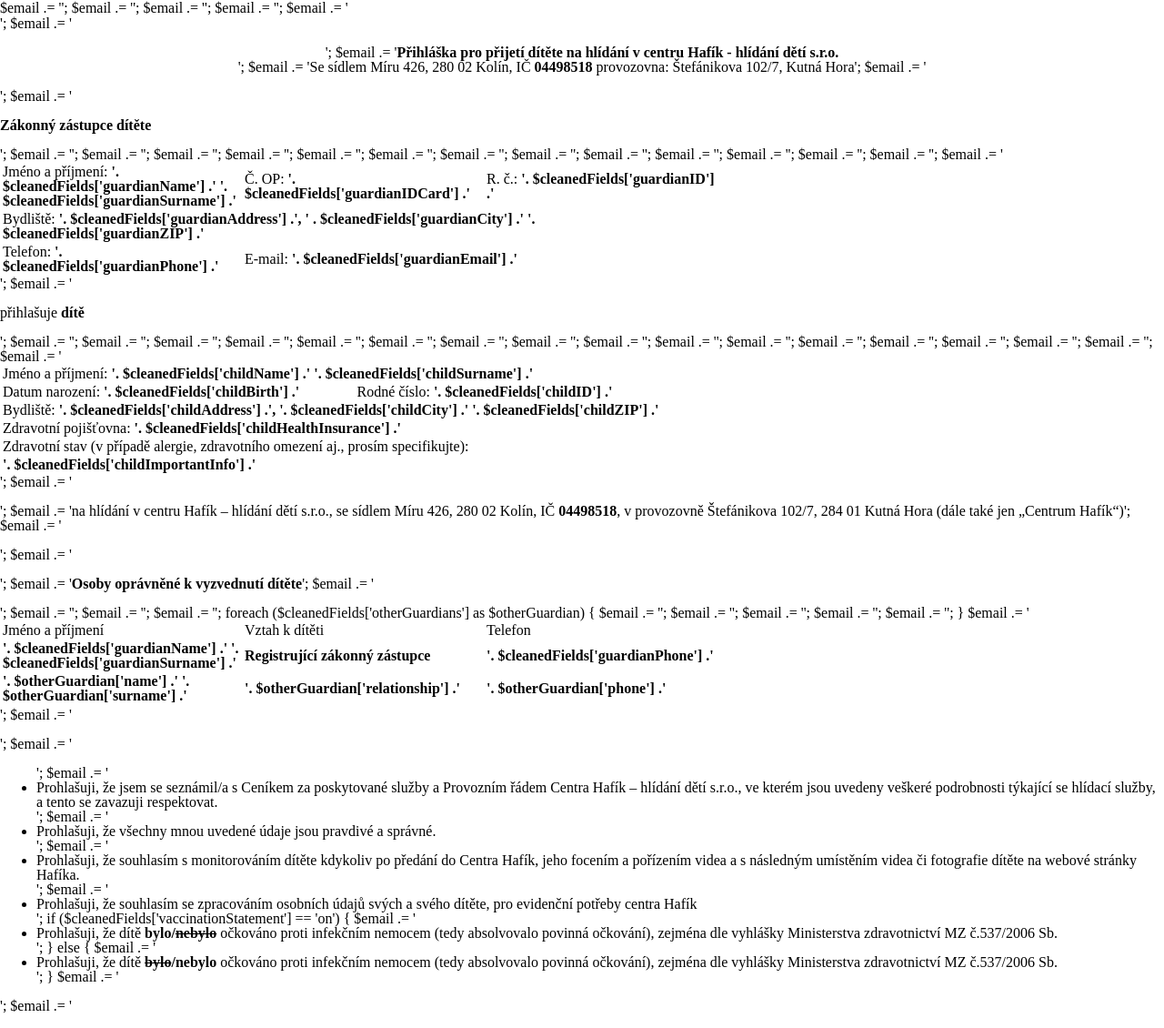
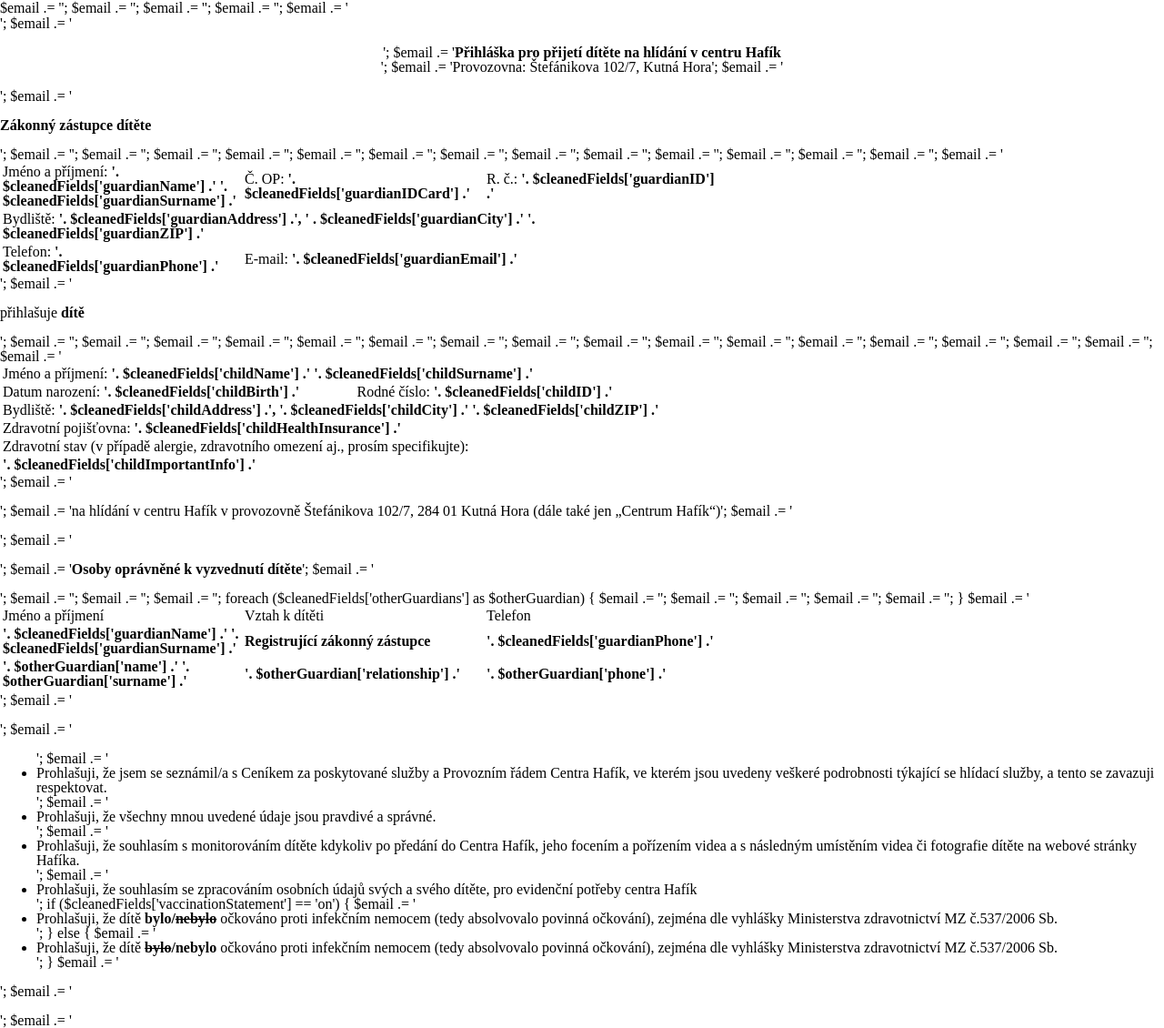
Before and after one commit to Kenji179/hafik, a PHP site: page /preschool-email.html in a window 1280 px wide. Shown: the top 1130 px of the page at 91% size. Run offline with PHP 8.4, Linux system fonts and the light colour scheme.

Commit message:
update from sro to zs

```diff
--- a/application-email.html
+++ b/application-email.html
@@ -17,9 +17,6 @@
   <table align="center" border="0" cellpadding="0" cellspacing="0" width="800">
     <tr>
       <td align="center"><strong>Přihláška pro přijetí dítěte do školky v centru Hafík – dětské centrum, z.s.</strong></td>
-    </tr>
-    <tr>
-      <td align="center">Se sídlem a provozovnou: Štefánikova 102/7, Kutná Hora. IČ 05340063</td>
     </tr>
   </table>
   <br>
@@ -318,7 +315,7 @@
     <tr>
       <td>
       <ul>
-        <li>Prohlašuji, že jsem se seznámil/a s Ceníkem za poskytované služby a Provozním řádem Centra Hafík – hlídání dětí s.r.o., ve kterém jsou uvedeny veškeré podrobnosti týkající se hlídací služby, a tento se zavazuji respektovat.</li>
+        <li>Prohlašuji, že jsem se seznámil/a s Ceníkem za poskytované služby a Provozním řádem Centra Hafík, ve kterém jsou uvedeny veškeré podrobnosti týkající se hlídací služby, a tento se zavazuji respektovat.</li>
         <li>Prohlašuji, že všechny mnou uvedené údaje jsou pravdivé a správné.</li>
         <li>Prohlašuji, že souhlasím s monitorováním dítěte kdykoliv po předání do Centra Hafík, jeho focením a pořízením videa a s následným umístěním videa či fotografie dítěte na webové stránky Hafíka.</li>
         <li>Prohlašuji, že souhlasím se zpracováním osobních údajů svých a svého dítěte, pro evidenční potřeby centra Hafík</li>
--- a/index.php
+++ b/index.php
@@ -61,12 +61,6 @@ include('inc_header.php');
                     <h2>Aktuality</h2>
                     <div class="clearfix"></div>
                 </div>
-                <a href="#" class="news">
-                    <img class="img-responsive" src="docs/news/clanek5s.jpg" alt="news">
-                    <span>Publikováno: 1.11.2016</span>
-                    <h4> Vánoční prázdniny: 23.12.2016 máme již zavřeno, opět se na Vás budeme těšit od pondělí 2.1.2017</h4>
-                    <div class="clearfix"></div>
-                </a>
                 <a href="clanek4.php" class="news">
                     <img class="img-responsive" src="docs/news/clanek4s.jpg" alt="news">
                     <span>Publikováno: 11.10.2016</span>
--- a/kudy-k-nam.php
+++ b/kudy-k-nam.php
@@ -37,7 +37,6 @@ include('inc_header.php');
                     <p>Telefonní číslo <strong>604 787 347</strong></p>
                     <p>E-mail <strong>info@skolkahafik.cz</strong></p>
                     <p>Webové stránky <strong>skolkahafik.cz</strong></p>
-                    <p>Obchodní firma <strong>Hafík – hlídání dětí s.r.o. (IČ: 04498518)</strong>
                     <strong>Hafík - dětské centrum, z.s.<br>(IČ: 05340063)</strong></p>
                 </address>
                 <iframe src="//api.mapy.cz/frame?params=%7B%22x%22%3A15.27141402932302%2C%22y%22%3A49.9530164617787%2C%22base%22%3A%221%22%2C%22layers%22%3A%5B%5D%2C%22zoom%22%3A17%2C%22url%22%3A%22https%3A%2F%2Fmapy.cz%2Fs%2FCQCp%22%2C%22mark%22%3A%7B%22x%22%3A%2215.27141402932302%22%2C%22y%22%3A%2249.9530164617787%22%2C%22title%22%3A%22%C5%A0tef%C3%A1nikova%20102%2F7%2C%20Kutn%C3%A1%20Hora%22%7D%2C%22overview%22%3Afalse%7D&amp;width=100&amp;height=350" height="350" frameborder="0" style="border:0; width: calc(100% - 305px);" allowfullscreen></iframe>
--- a/preschool-email.html
+++ b/preschool-email.html
@@ -49,8 +49,8 @@ $email .= '<table cellpadding="0" cellspacing="0" border="0" id="backgroundTable
     $email .=	'<tr>';
         $email .=		'<td>';
             $email .=			'<p style="text-align:center">';
-                $email .=				'<strong>Přihláška pro přijetí dítěte na hlídání v centru Hafík - hlídání dětí s.r.o.</strong><br>';
-                $email .=			'Se sídlem Míru 426, 280 02 Kolín, IČ <strong>04498518</strong> provozovna: Štefánikova 102/7, Kutná Hora';
+                $email .=				'<strong>Přihláška pro přijetí dítěte na hlídání v centru Hafík</strong><br>';
+                $email .=			'Provozovna: Štefánikova 102/7, Kutná Hora';
                 $email .=			'</p>';
             $email .= '<p><strong>Zákonný zástupce dítěte</strong></p>';
             $email .=			'<table style="width:800px;table-layout:fixed">';
@@ -86,7 +86,7 @@ $email .= '<table cellpadding="0" cellspacing="0" border="0" id="backgroundTable
                 $email .=				'<tr><td colspan="2"><strong>'. $cleanedFields['childImportantInfo'] .'</strong></td></tr>';
                 $email .=				'</table>';
             $email .=			'<p>';
-                $email .=				'na hlídání v centru Hafík – hlídání dětí s.r.o., se sídlem  Míru 426, 280 02 Kolín, IČ <strong>04498518</strong>, v provozovně Štefánikova 102/7, 284 01 Kutná Hora (dále také jen „Centrum Hafík“)';
+                $email .=				'na hlídání v centru Hafík v provozovně Štefánikova 102/7, 284 01 Kutná Hora (dále také jen „Centrum Hafík“)';
                 $email .=			'</p>';
             $email .=			'<p>';
                 $email .=				'<strong>Osoby oprávněné k vyzvednutí dítěte</strong>';
@@ -112,7 +112,7 @@ $email .= '<table cellpadding="0" cellspacing="0" border="0" id="backgroundTable
                     $email .=			'</table>';
             $email .=			'<p>';
                 $email .=				'<ul>';
-                $email .=				'<li>Prohlašuji, že jsem se seznámil/a s Ceníkem za poskytované služby a Provozním řádem Centra Hafík – hlídání dětí s.r.o., ve kterém jsou uvedeny veškeré podrobnosti týkající se hlídací služby, a tento se zavazuji respektovat.</li>';
+                $email .=				'<li>Prohlašuji, že jsem se seznámil/a s Ceníkem za poskytované služby a Provozním řádem Centra Hafík, ve kterém jsou uvedeny veškeré podrobnosti týkající se hlídací služby, a tento se zavazuji respektovat.</li>';
                 $email .=				'<li>Prohlašuji, že všechny mnou uvedené údaje jsou pravdivé a správné. </li>';
                 $email .=				'<li>Prohlašuji, že souhlasím s  monitorováním dítěte kdykoliv po předání do Centra Hafík, jeho focením a pořízením videa a s následným umístěním videa či fotografie dítěte na webové stránky Hafíka. </li>';
                 $email .=				'<li>Prohlašuji, že souhlasím se zpracováním osobních údajů svých a svého dítěte, pro evidenční potřeby centra Hafík</li>';
--- a/rezervace-skolka.php
+++ b/rezervace-skolka.php
@@ -268,7 +268,7 @@ require_once 'db_queries.php';
                 <div class="modal-body">
                     <p>V případě opakované návštěvy dítěte v Centru Hafík se rodiče zavazuji k oznamování veškerých změn údajů týkajících se pobytu dítěte v Centru Hafík (např. změna bydliště dítěte, změna kontaktů, změna osob vyzvedávajících, apod.) a oznamování veškerých změn souvisejících se změnou zdravotního stavu dítěte (např. výskyt přenosné choroby v rodině nebo nejbližším okolí dítěte apod.).</p>
                     <ul>
-                        <li>Prohlašuji, že jsem se seznámil/a s Ceníkem za poskytované služby a Provozním řádem Centra Hafík – hlídání dětí s.r.o., ve kterém jsou uvedeny veškeré podrobnosti týkající se hlídací služby, a tento se zavazuji respektovat. </li>
+                        <li>Prohlašuji, že jsem se seznámil/a s Ceníkem za poskytované služby a Provozním řádem Centra Hafík, ve kterém jsou uvedeny veškeré podrobnosti týkající se hlídací služby, a tento se zavazuji respektovat. </li>
                         <li>Prohlašuji, že všechny mnou uvedené údaje jsou pravdivé a správné. </li>
                         <li>Prohlašuji, že souhlasím s monitorováním dítěte kdykoliv po předání do Centra Hafík, jeho focením a pořízením videa a s následným umístěním videa či fotografie dítěte na webové stránky Hafíka. </li>
                         <li>Prohlašuji, že souhlasím se zpracováním osobních údajů svých a svého dítěte, pro evidenční potřeby centra Hafík </li>
--- a/rezervace.php
+++ b/rezervace.php
@@ -303,7 +303,7 @@ require_once 'db_queries.php';
                         <div class="clearfix"></div>
                         <div class="form-group checkbox">
                             <label>
-                                <input type="checkbox" id="checkboxPD" name="rulesApproval" data-error="Je nutné souhlasit" required> Souhlasím s <a href="javascript:void(0)" data-toggle="modal" data-target=".personal-data">pravidly Centra Hafík - hlídání dětí s.r.o.</a>
+                                <input type="checkbox" id="checkboxPD" name="rulesApproval" data-error="Je nutné souhlasit" required> Souhlasím s <a href="javascript:void(0)" data-toggle="modal" data-target=".personal-data">pravidly Centra Hafík</a>
                             </label>
                             <div class="help-block with-errors"></div>
                         </div>
@@ -326,12 +326,12 @@ require_once 'db_queries.php';
             <div class="modal-content">
                 <div class="modal-header">
                     <button type="button" class="close" data-dismiss="modal" aria-label="Zavřít"><span aria-hidden="true">&times;</span></button>
-                    <h4 class="modal-title">Pravidla Centra Hafík - hlídání dětí s.r.o.</h4>
+                    <h4 class="modal-title">Pravidla Centra Hafík</h4>
                 </div>
                 <div class="modal-body">
                     <p>V případě opakované návštěvy dítěte v Centru Hafík se rodiče zavazuji k oznamování veškerých změn údajů týkajících se pobytu dítěte v Centru Hafík (např. změna bydliště dítěte, změna kontaktů, změna osob vyzvedávajících, apod.) a oznamování veškerých změn souvisejících se změnou zdravotního stavu dítěte (např. výskyt přenosné choroby v rodině nebo nejbližším okolí dítěte apod.).</p>
                     <ul>
-                        <li>Prohlašuji, že jsem se seznámil/a s Ceníkem za poskytované služby a Provozním řádem Centra Hafík – hlídání dětí s.r.o., ve kterém jsou uvedeny veškeré podrobnosti týkající se hlídací služby, a tento se zavazuji respektovat. </li>
+                        <li>Prohlašuji, že jsem se seznámil/a s Ceníkem za poskytované služby a Provozním řádem Centra Hafík, ve kterém jsou uvedeny veškeré podrobnosti týkající se hlídací služby, a tento se zavazuji respektovat. </li>
                         <li>Prohlašuji, že všechny mnou uvedené údaje jsou pravdivé a správné. </li>
                         <li>Prohlašuji, že souhlasím s monitorováním dítěte kdykoliv po předání do Centra Hafík, jeho focením a pořízením videa a s následným umístěním videa či fotografie dítěte na webové stránky Hafíka. </li>
                         <li>Prohlašuji, že souhlasím se zpracováním osobních údajů svých a svého dítěte, pro evidenční potřeby centra Hafík </li>
```
Also changed, not shown: email.html (+3 -4 lines), preschool-email.php (+4 -4 lines).
